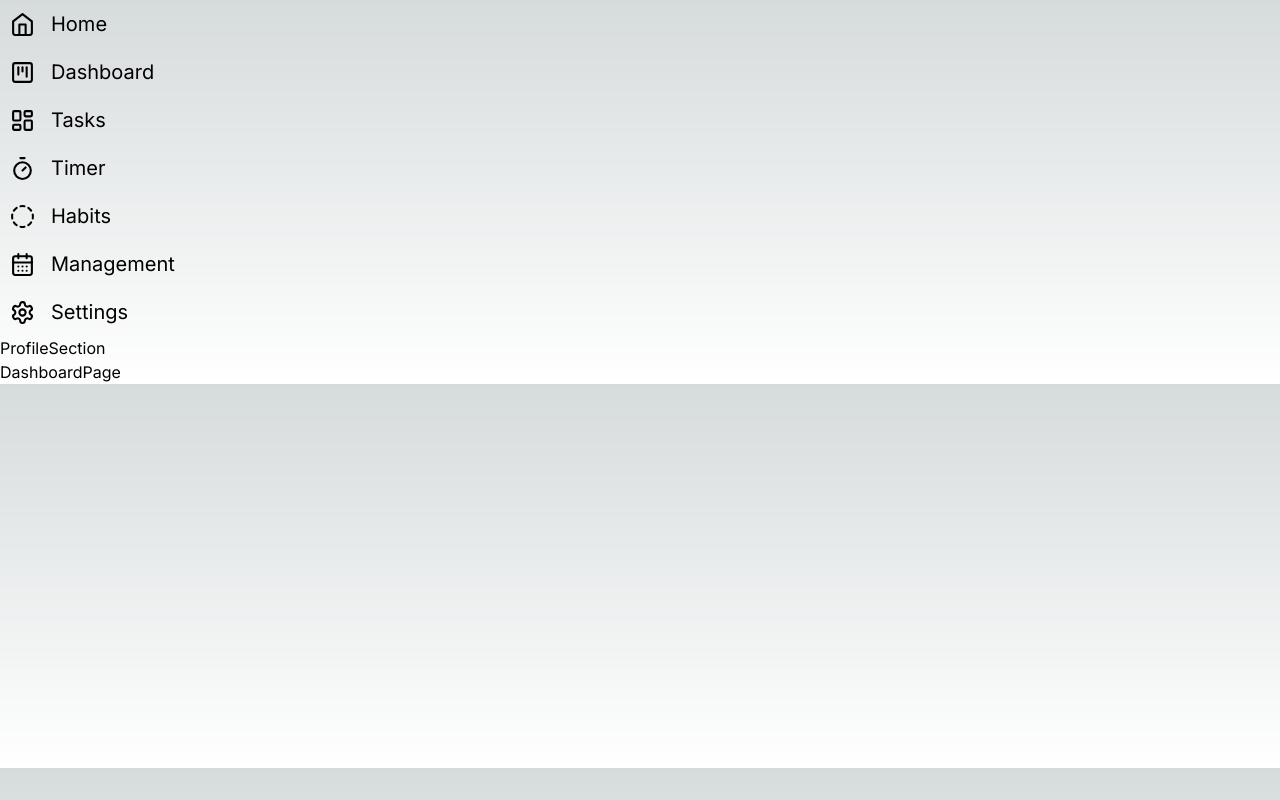
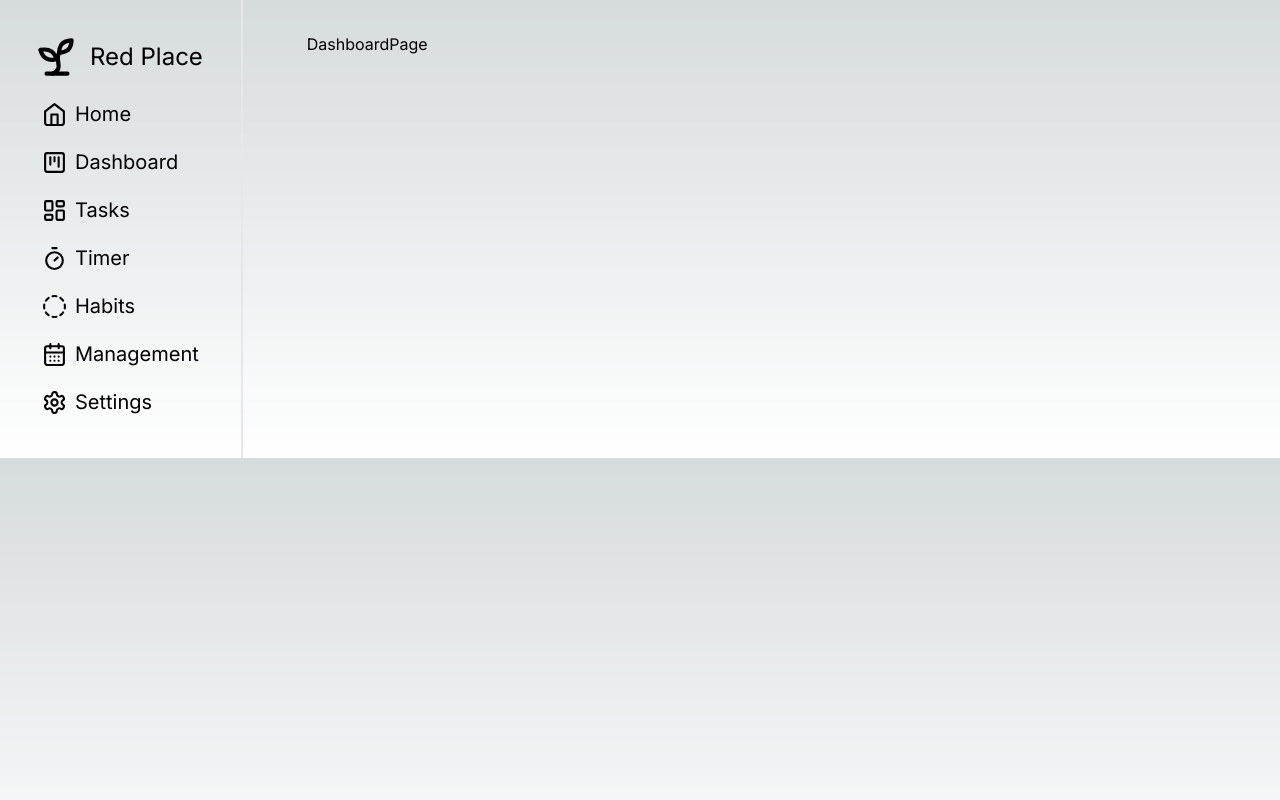
Before and after one commit to kapepa/RedPlace, a Next.js app in the folder app/: page /dashboard in a window 1280 px wide. Built offline with nearby package versions, Linux system fonts and the light colour scheme.

Commit message:
app: Logo

```diff
--- a/app/src/app/dashboard/layout.tsx
+++ b/app/src/app/dashboard/layout.tsx
@@ -4,10 +4,14 @@ import { ReactNode } from "react"
 
 export default function  DashboardLayout ({children}: {children: ReactNode}) {
   return (
-    <div>
+    <div
+      className="grid gap-6"
+      style={
+        { gridTemplateColumns: '1fr 6fr' }
+      }
+    >
       <Sidebar/>
-      <ProfileSection/>
-      <main>
+      <main className="p-8">
         {children}
       </main>
     </div>
--- a/app/src/app/globals.scss
+++ b/app/src/app/globals.scss
@@ -7,6 +7,9 @@
   --background-start-rgb: 214, 219, 220;
   --background-end-rgb: 255, 255, 255;
   --white-color: #fff;
+
+  --primary: #8548EF;
+  --secondary: #F97912;
 }
 
 @media (prefers-color-scheme: dark) {
@@ -14,6 +17,9 @@
     --foreground-rgb: 255, 255, 255;
     --background-start-rgb: 0, 0, 0;
     --background-end-rgb: 0, 0, 0;
+
+    --primary: #8548EF;
+    --secondary: #F97912;
   }
 }
 
@@ -27,3 +33,11 @@ body {
     )
     rgb(var(--background-start-rgb));
 }
+
+.fill-primary {
+  stroke: var(--primary);
+}
+
+.fill-secondary {
+  stroke: var(--secondary);
+}
--- a/app/src/entities/Sidebar/ui/Sidebar.tsx
+++ b/app/src/entities/Sidebar/ui/Sidebar.tsx
@@ -2,6 +2,8 @@ import { FC } from "react";
 import styles from "./Sidebar.module.scss";
 import { Menu } from "@/widgets/Menu";
 import { CalendarDays } from "lucide-react";
+import { Logo } from "@/widgets/Logo/ui/Logo";
+import classNames from "classnames";
 
 interface SidebarProps {
   className?: string,
@@ -11,7 +13,11 @@ const Sidebar: FC<SidebarProps> = (props) => {
   const {className} = props;
 
   return (
-    <aside className={className}>
+    <aside className={classNames(
+      className,
+      "flex flex-col gap-2 border-solid border-r-2 border-sky-white-color p-8"
+    )}>
+      <Logo/>
       <Menu/>
     </aside>
   )
--- a/app/src/shared/types/router.types.ts
+++ b/app/src/shared/types/router.types.ts
@@ -2,6 +2,11 @@ import { RouterEnum } from "../enum/router.enum"
 
 export type RouterTypes = {
   home: RouterEnum.HOME,
+  tasks: RouterEnum.TASKS,
+  timer: RouterEnum.TIMER,
+  habits: RouterEnum.HABITS,
   public: RouterEnum.PUBLIC,
+  settings: RouterEnum.SETTINGS,
   dashboard: RouterEnum.DASHBOARD,
+  management: RouterEnum.MANAGEMENT,
 }
--- a/app/src/shared/ui/ImgIco/ImgIco.tsx
+++ b/app/src/shared/ui/ImgIco/ImgIco.tsx
@@ -1,19 +1,20 @@
 import { FC, createElement } from 'react'
 import * as lucide from "lucide-react";
 
-enum ImgSRC {
+enum IcoName {
   Home = "Home",
   Timer = "Timer",
+  Sprout = "Sprout",
+  Settings = "Settings",
   KanbanSquare = "KanbanSquare",
   CalendarDays = "CalendarDays",
   LayoutDashboard = "LayoutDashboard",
   CircleDashed = "CircleDashed",
-  Settings = "Settings",
 }
 
 interface ImgIcoProps {
   className?: string,
-  ico: keyof typeof ImgSRC,
+  ico: keyof typeof IcoName,
   width: number,
   height: number,
 }
@@ -30,4 +31,4 @@ const ImgIco: FC<ImgIcoProps> = (props) => {
 }
 
 export { ImgIco }
-export type {ImgSRC}
+export type {IcoName}
--- a/app/src/shared/ui/ImgIco/index.ts
+++ b/app/src/shared/ui/ImgIco/index.ts
@@ -1,4 +1,4 @@
-import { ImgIco, ImgSRC } from "./ImgIco";
+import { ImgIco, IcoName } from "./ImgIco";
 
 export { ImgIco }
-export type { ImgSRC }
+export type { IcoName }
--- /dev/null
+++ b/app/src/widgets/Logo/ui/Logo.tsx
@@ -0,0 +1,14 @@
+import Link from 'next/link'
+import { RouterEnum } from '@/shared/enum/router.enum'
+import { ImgIco } from '@/shared/ui/ImgIco'
+
+const Logo = () => {
+  return (
+    <Link className='flex items-center gap-2' href={RouterEnum.HOME}>
+      <ImgIco  ico='Sprout' width={50} height={50} />
+      <span className='text-2xl font-bol'>Red Place</span>
+    </Link>
+  )
+}
+
+export { Logo };
--- a/app/src/widgets/Menu/ui/Menu.tsx
+++ b/app/src/widgets/Menu/ui/Menu.tsx
@@ -3,7 +3,7 @@ import styles from "./Menu.module.scss";
 import classNames from "classnames"
 import { MenuItem } from "@/shared/ui/MenuItem";
 import { RouterEnum } from "@/shared/enum/router.enum";
-import { ImgIco, ImgSRC } from "@/shared/ui/ImgIco";
+import { IcoName, ImgIco } from "@/shared/ui/ImgIco";
 
 interface MenuProps {
   className?: string,
@@ -12,7 +12,7 @@ interface MenuProps {
 const Menu: FC<MenuProps> = (props) => {
   const { className } = props;
 
-  const InnerChildren = ({ ico,text }: { ico: keyof typeof ImgSRC, text: string }) => {
+  const InnerChildren = ({ ico,text }: { ico: keyof typeof IcoName, text: string }) => {
     return (
       <div className={classNames("flex justify-center items-center gap-2")}>
         <ImgIco
--- a/app/tailwind.config.ts
+++ b/app/tailwind.config.ts
@@ -18,9 +18,17 @@ const config: Config = {
           'conic-gradient(from 180deg at 50% 50%, var(--tw-gradient-stops))',
       },
       gap: {
-        '2': '1rem',
-        '4': '2rem',
+        '2': '0.5rem',
+        '4': '1rem',
+        '6': '2rem',
       },
+      fontSize: {
+        '3xl': '3rem',
+      },
+      colors: {
+        primary: "#8548EF",
+        secondary: "F97912",
+      }
     },
   },
   plugins: [],
```
Also changed, not shown: app/src/widgets/Logo/index.ts (added), app/src/widgets/Logo/ui/Logo.module.scss (added).
